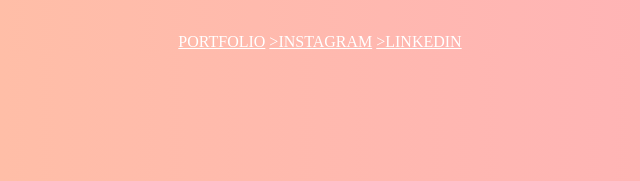
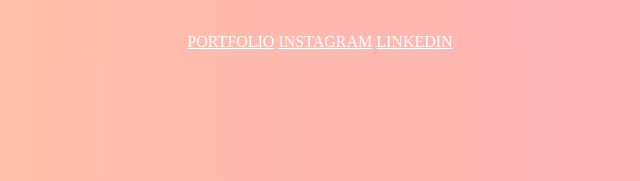
Before and after one commit to nightmartins/nightmartins.github.io, a plain HTML site: page index.html in a window 1280 px wide. Shown: the part 616-797 px from the top of the page, 320-960 px from the left. Drawn offline with Linux system fonts and the light colour scheme.

Commit message:
correcao

```diff
--- a/index.html
+++ b/index.html
@@ -76,7 +76,7 @@ background: linear-gradient(to right, #ffc3a0, #FFAFBD); /* W3C, IE 10+/ Edge, F
     <a href="https://blogs.scientificamerican.com/laelaps/" target="_blank">Evolução</a></div>
     <br><br>
     <div><a href= >PORTFOLIO</a>
-    <a href="https://instagram.com/nightmartins" target="_blank"> >INSTAGRAM</a>
-    <a href="https://www.linkedin.com/in/nightmartins/" target="_blank"> >LINKEDIN</a></div>
+    <a href="https://instagram.com/nightmartins" target="_blank"> INSTAGRAM</a>
+    <a href="https://www.linkedin.com/in/nightmartins/" target="_blank"> LINKEDIN</a></div>
   </body>
 </html>
```
